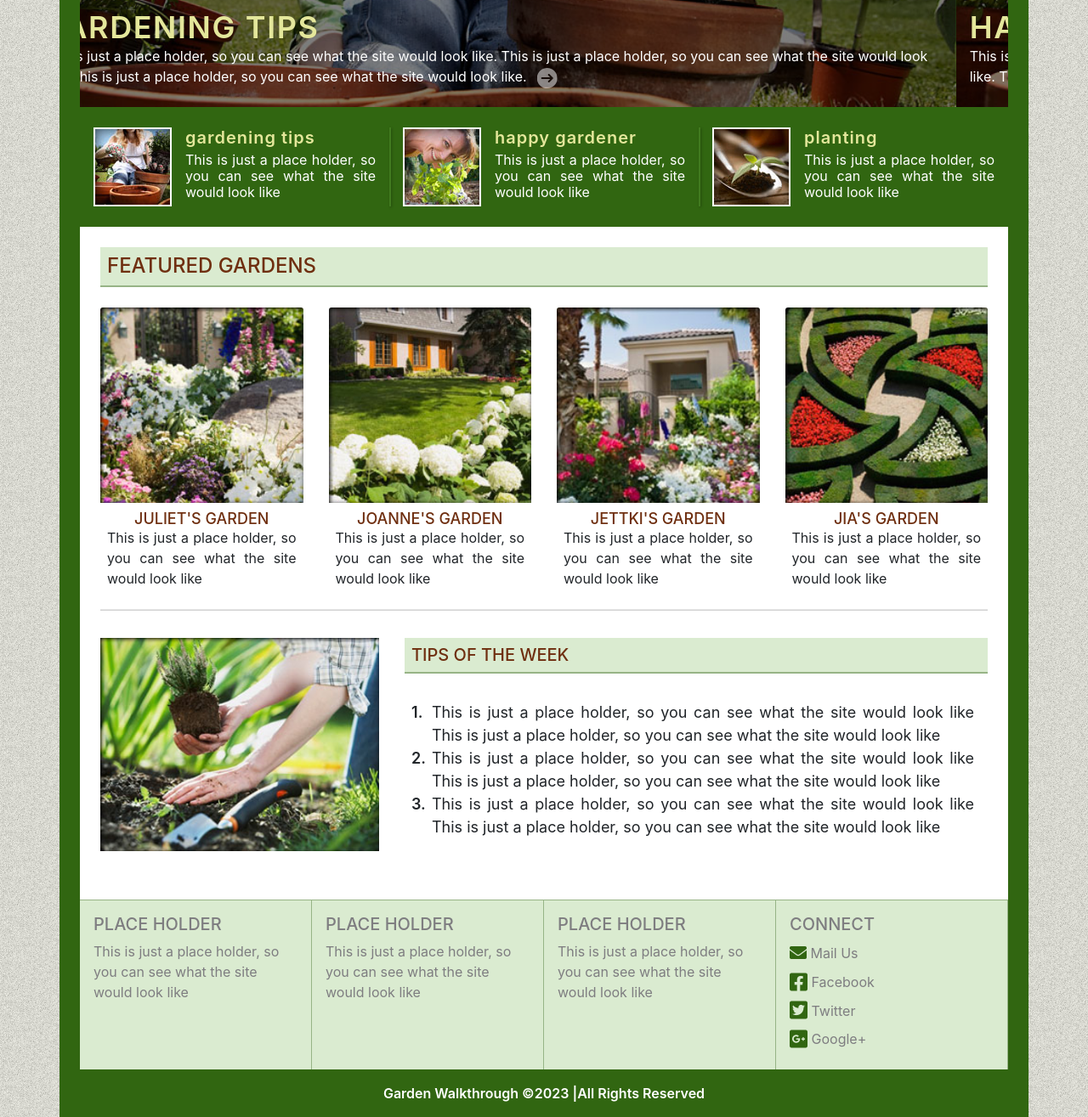
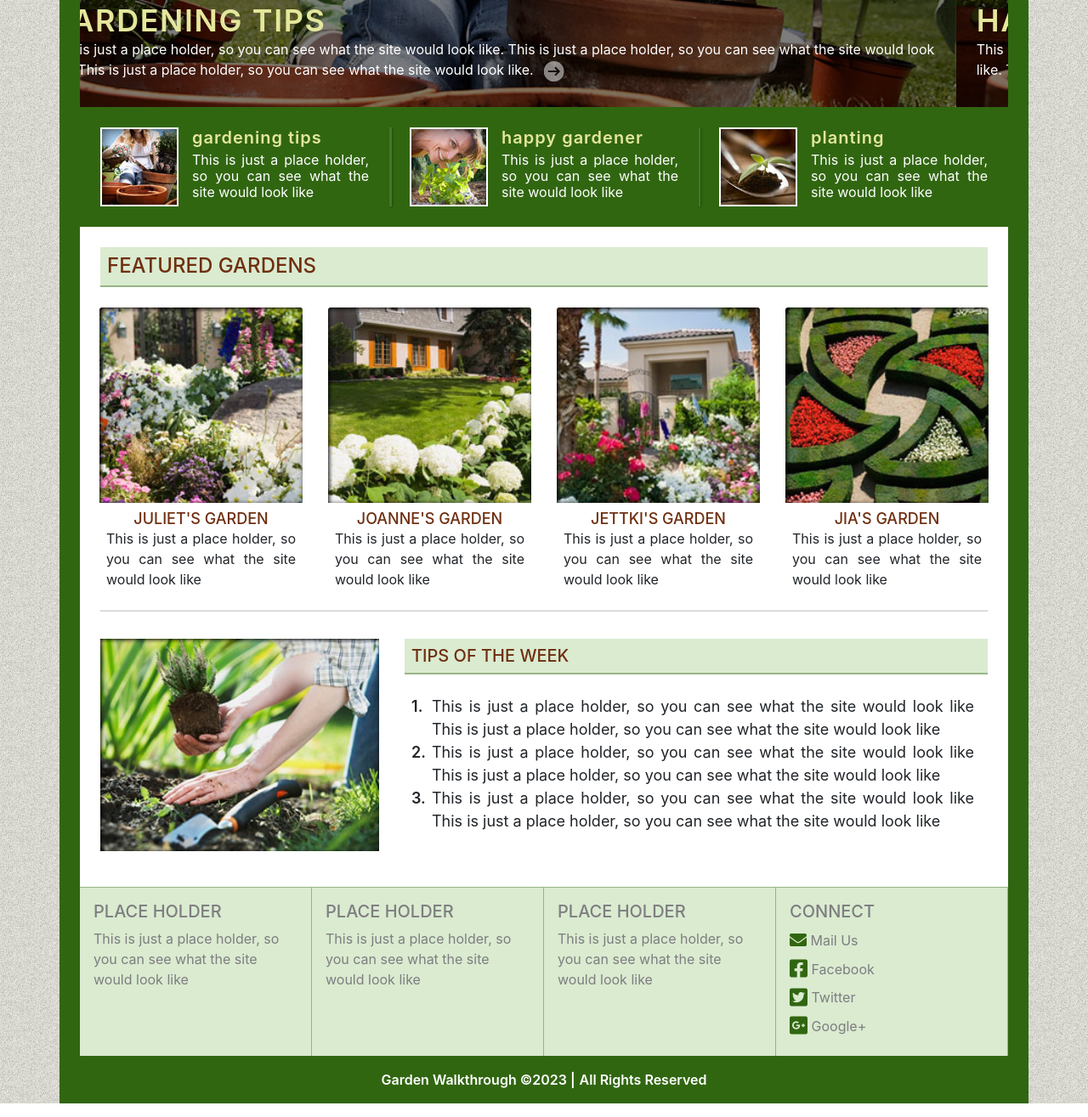
Before and after one commit to shenzhu0831/FeatureGardend, a plain HTML site: page cathy_t3.html in a window 1280 px wide. Shown: the part 552-1867 px from the top of the page at 85% size. Drawn offline with nearby package versions, Linux system fonts and the light colour scheme.

Commit message:
fixed banner&footer problem

```diff
--- a/cathy_t3.html
+++ b/cathy_t3.html
@@ -41,72 +41,75 @@
         </nav>
         <!-- ------------------- main content -------------------- -->
         <main>
-            <!-- ====================== banner ======================= -->
+            <!-- ====================== banner area ======================= -->
             <section>
                 <!-- ................. banner ................. -->
-                <div id="carouselExampleSlidesOnly" class="carousel slide banner" data-ride="carousel">
+                <div id="carouselExampleCaptions" class="carousel slide banner" data-ride="carousel">
                     <div class="carousel-inner">
                         <div class="carousel-item active">
                             <img src="./img/gardening1.jpg" class="d-block w-100" alt="garden-tips">
-                            <a class="carousel-caption px-3 py-3 banner_caption" href="##">
+                            <a class="carousel-caption p-4 banner_caption" href="##">
                                 <h2>gardening tips</h2>
                                 <span>This is just a place holder, so you can see what the site would look like.
                                       This is just a place holder, so you can see what the site would look like.
                                       This is just a place holder, so you can see what the site would look like.
                                    <img class="d-sm-none d-md-inline ml-2 read_more" src="./img/right-arrow.svg">
                                 </span>
-                                <span class="d-md-none read_more"><img src="./img/right-arrow.svg" alt="read_more"></span>
                             </a>
                         </div>
                         <div class="carousel-item">
                             <img src="./img/gardening1.jpg" class="d-block w-100" alt="happy gardener">
-                            <a class="carousel-caption px-3 py-3 banner_caption" href="##">
+                            <a class="carousel-caption p-4 banner_caption" href="##">
                                 <h2>happy gardener</h2>
                                 <span>This is just a place holder, so you can see what the site would look like.
                                       This is just a place holder, so you can see what the site would look like.
                                       This is just a place holder, so you can see what the site would look like.
                                    <img class="d-sm-none d-md-inline ml-2 read_more" src="./img/right-arrow.svg">
                                 </span>
-                                <span class="d-md-none read_more"><img src="./img/right-arrow.svg" alt="read_more"></span>
                             </a>
                         </div>
                         <div class="carousel-item">
                             <img src="./img/gardening1.jpg" class="d-block w-100" alt="planting">
-                            <a class="carousel-caption px-3 py-3 banner_caption" href="##">
+                            <a class="carousel-caption p-4 banner_caption" href="##">
                                 <h2>planting</h2>
                                 <span>This is just a place holder, so you can see what the site would look like.
                                       This is just a place holder, so you can see what the site would look like.
                                       This is just a place holder, so you can see what the site would look like.
                                    <img class="d-sm-none d-md-inline ml-2 read_more" src="./img/right-arrow.svg">
                                 </span>
-                                <span class="d-md-none read_more"><img src="./img/right-arrow.svg" alt="read_more"></span>
                             </a>
                         </div>
                     </div>
                 </div>
-                <!-- ................. banner card ................. -->
-                <div class="row no-gutters my-2 banner_card">
-                    <div class="col-md-4 my-3 px-3">
+                <div class="row mx-0 banner_card">
+                    <div data-target="#carouselExampleCaptions" data-slide-to="0" class="col-md-4 my-4 px-4 active">
                         <div class="left_card card_content">
-                            <img class="card_image" src="./img/gardening2.jpg" alt="gardening tips">
+                            <div class="card_image">
+                                <img src="./img/gardening2.jpg" alt="gardening tips">
+                            </div>
                             <div class="card_text">
                                 <h3>gardening tips</h3>
                                 <p>This is just a place holder, so you can see what the site would look like</p>
                             </div>
                         </div>
                     </div>
-                    <div class="col-md-4 my-3 px-3">
+                    <!-- ................. banner card ................. -->
+                    <div data-target="#carouselExampleCaptions" data-slide-to="1" class="col-md-4 my-4 px-4">
                         <div class="middle_card card_content">
-                            <img class="card_image" src="./img/gardening3.jpg" alt="happy gardener">
+                            <div class="card_image">
+                                <img src="./img/gardening3.jpg" alt="happy gardener">
+                            </div>
                             <div class="card_text">
                                 <h3>happy gardener</h3>
                                 <p>This is just a place holder, so you can see what the site would look like</p>
                             </div>
                         </div>
                     </div>
-                    <div class="col-md-4 my-3 px-3">
+                    <div data-target="#carouselExampleCaptions" data-slide-to="2" class="col-md-4 my-4 px-4">
                         <div class="right_card card_content">
-                            <img class="card_image" src="./img/gardening4.jpg" alt="planting">
+                            <div class="card_image">
+                                <img src="./img/gardening4.jpg" alt="planting">
+                            </div>
                             <div class="card_text">
                                 <h3>planting</h3>
                                 <p>This is just a place holder, so you can see what the site would look like</p>
@@ -115,42 +118,50 @@
                     </div>
                 </div>
             </section>
-            <!-- ====================== website content ======================= -->
+            <!-- ====================== gardens content ======================= -->
             <article>
                 <div class="p-4 website_content">
-                    <!-- ................. feature gardend ................. -->
+                    <!-- ................. feature gardens ................. -->
                     <h2 class="no-gutters p-2 featured_gardens_title">featured gardens</h2>
-                    <div class="row mt-4 featured_gardens_item">
-                        <div class="col-8 col-md-5 col-lg-3">
+                    <div class="row  mt-4 mx-n3 featured_gardens_item">
+                        <div class="col-md-5 col-lg-3">
                             <div class="card garden_brief">
-                                <img class="card-img-top brief_image" src="./img/garden1.jpg" alt="juliet's garden">
+                                <div class="brief_image">
+                                    <img class="card-img-top" src="./img/garden1.jpg" alt="juliet's garden">
+                                </div>
                                 <div class="card-body brief_text">
                                 <h3>juliet's garden</h3>
                                 <p class="card-text">This is just a place holder, so you can see what the site would look like</p>
                                 </div>
                             </div>
                         </div>
-                        <div class="col-8 col-md-5 col-lg-3">
+                        <div class="col-md-5 col-lg-3">
                             <div class="card garden_brief">
-                                <img class="card-img-top brief_image" src="./img/garden2.jpg" alt="joanne's garden">
+                                <div class="brief_image">
+                                    <img class="card-img-top" src="./img/garden2.jpg" alt="joanne's garden">
+                                </div>
                                 <div class="card-body brief_text">
                                 <h3>joanne's garden</h3>
                                 <p class="card-text">This is just a place holder, so you can see what the site would look like</p>
                                 </div>
                             </div>
                         </div>
-                        <div class="col-8 col-md-5 col-lg-3">
+                        <div class="col-md-5 col-lg-3">
                             <div class="card garden_brief">
-                                <img class="card-img-top brief_image" src="./img/garden3.jpg" alt="jettki's garden">
+                                <div class="brief_image">
+                                    <img class="card-img-top" src="./img/garden3.jpg" alt="jettki's garden">
+                                </div>
                                 <div class="card-body brief_text">
                                 <h3>jettki's garden</h3>
                                 <p class="card-text">This is just a place holder, so you can see what the site would look like</p>
                                 </div>
                             </div>
                         </div>
-                        <div class="col-8 col-md-5 col-lg-3">
+                        <div class="col-md-5 col-lg-3">
                             <div class="card garden_brief">
-                                <img class="card-img-top brief_image" src="./img/garden4.jpg" alt="jia's garden">
+                                <div class="brief_image">
+                                    <img class="card-img-top" src="./img/garden4.jpg" alt="jia's garden">
+                                </div>
                                 <div class="card-body brief_text">
                                 <h3>jia's garden</h3>
                                 <p class="card-text">This is just a place holder, so you can see what the site would look like</p>
@@ -162,15 +173,10 @@
                     <hr class="line_gap">
                     <!-- ................. week tips ................. -->
                     <div class="row py-3 week_tips_content">
-                        <div class="col-md-6 col-lg-4 mb-3">
-                            <div class="week_tips_image">
-                                <img src="./img/gardening5.jpg" alt="tips of the week">
-                            </div>
-                        </div>
                         <div class="col-lg-8">
                             <div class="week_tips">
                                 <h3 class="p-2 tips_title">tips of the week</h3>
-                                <div class="p-3 tips_text">
+                                <div class="py-4 px-3 tips_text">
                                     <ul>
                                         <li>
                                         This is just a place holder, so you can see what the site would look like
@@ -188,13 +194,18 @@
                                 </div>
                             </div>
                         </div>
+                        <div class="col-md-8 col-lg-4 order-lg-first">
+                            <div class="week_tips_image">
+                                <img src="./img/gardening5.jpg" alt="tips of the week">
+                            </div>
+                        </div>
                     </div>
             </article>
         </main>
-        <!-- ------------------- footer --------------------  -->
+        <!-- ------------------- footer area --------------------  -->
         <footer>
+            <!-- ====================== footer ======================= -->
             <div class="row no-gutters footer_area">
-                <!-- ................. footer content ................. -->
                 <div class="col-md-6 col-lg-3">
                     <div class="p-3 footer_content">
                         <h3 class="mb-2">place holder</h3>
@@ -221,25 +232,25 @@
                             <div class="mb-2 social_media_item email">
                                 <a href="##">
                                     <i class="fas fa-envelope"></i>
-                                    <p>mail us</p>
+                                    <span>mail us</span>
                                 </a>
                             </div>
                             <div class="mb-2 social_media_item facebook">
                                 <a href="##">
                                     <i class="fab fa-facebook-square"></i>
-                                    <p>facebook</p>
+                                    <span>facebook</span>
                                 </a>
                             </div>
                             <div class="mb-2 social_media_item twitter">
                                 <a href="##">
                                     <i class="fab fa-twitter-square"></i>
-                                    <p>twitter</p>
+                                    <span>twitter</span>
                                 </a>
                             </div>
                             <div class="mb-2 social_media_item google_plus">
                                 <a href="##">
                                     <i class="fab fa-google-plus-square"></i>
-                                    <p>google+</p>
+                                    <span>google+</span>
                                 </a>
                             </div>
                         </div>
@@ -247,8 +258,8 @@
                 </div>
                 <!-- ................. copyright ................. -->
                 <div class="col-12 copyright">
-                    <p class="company_name">Garden Walkthrough &copy;2023</p>
-                    <p>All Rights Reserved</p>
+                    <span class="company_name">Garden Walkthrough &copy;2023</span>
+                    <span>All Rights Reserved</span>
                 </div>
             </div>
         </footer>
--- a/css/style_t3.css
+++ b/css/style_t3.css
@@ -2,7 +2,7 @@ body{
     background-image: url(../img/bg-body.jpg);
 }
 
-h1,h2,h3,p,a,i{
+h1,h2,h3,ul,p,a,i{
     margin: 0;
 }
 
@@ -148,7 +148,7 @@ a:hover {
 @media(min-width: 768px){
     .middle_card::before{
         content: "";
-        width: 2px;
+        width: 3px;
         height: auto;
         position: absolute;
         top: 0;
@@ -156,7 +156,7 @@ a:hover {
         left: 0;
         margin: 0 auto;
         background-color:rgba(104, 170, 65, 0.3);
-        box-shadow: 1px 1px 3px rgba(0,0,0,0.3);
+        box-shadow: 1px 1px 3px rgb(0,0,0,0.3);
     }
 }
 
@@ -178,6 +178,7 @@ a:hover {
 .card_content{
     display: flex;
     align-items: center;
+    cursor: pointer;
 }
 
 @media (min-width: 992px){
@@ -187,15 +188,12 @@ a:hover {
 }
 
 .card_image{
-    width: 80%;
     border: solid 2px #fff;
     margin-right: 1rem;
 }
 
-@media (min-width: 576px){
-    .card_image{
-        width: 50%;
-    }
+.card_image img{
+    object-fit: cover;
 }
 
 .card_text h3{
@@ -226,12 +224,16 @@ a:hover {
 }
 
 .featured_gardens_item{
-    justify-content: center;
+    justify-content: space-around;
 }
 
 .garden_brief{
     border: none;
     text-align: center;
+}
+
+.brief_image img{
+    object-fit: cover;
 }
 
 .garden_brief h3{
@@ -262,6 +264,10 @@ a:hover {
     justify-content: center;
 }
 
+.week_tips_image{
+    order: -1;
+}
+
 .week_tips_image img{
     width: 100%;
 }
@@ -272,12 +278,6 @@ a:hover {
     font-size: 20px;
     color: #6f2f10;
     text-transform: uppercase;
-}
-
-@media(min-width: 992px){
-    .tips_text{
-        margin-top: 1rem;
-    }
 }
 
 .tips_text ul{
@@ -327,8 +327,8 @@ a:hover {
     }
 }
 
-@media(min-width: 768px){
-    .footer_area .col-md-6{
+@media(min-width: 992px){
+    .footer_area .col-md-6:nth-child(n+1){
         border-right: solid 1px #97b486;
     }
 }
@@ -352,6 +352,9 @@ a:hover {
     }
 }
 
+.social_media{
+    text-align: left;
+}
 
 @media(min-width:768px){
     .social_media{
@@ -374,7 +377,7 @@ a:hover {
     flex: 0 1 50%;
 }
 
-.social_media p{
+.social_media span{
     display: inline;
     font-size: 16px;
     color: #7e7d80;
@@ -423,10 +426,11 @@ a:hover {
         content: " | ";
         font-weight: 600;
         color: #fff;
+        margin-right: 0.3rem;
     }
 }
 
-.copyright p{
+.copyright span{
     font-weight: 600;
     color: #fff;
     text-align: center;
```
